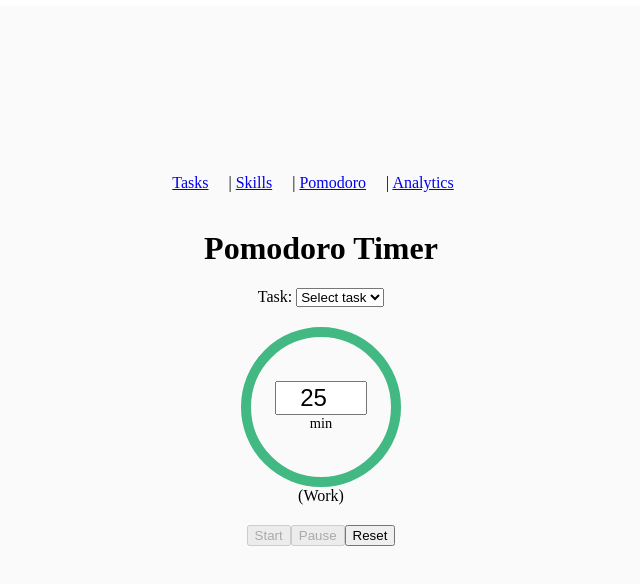
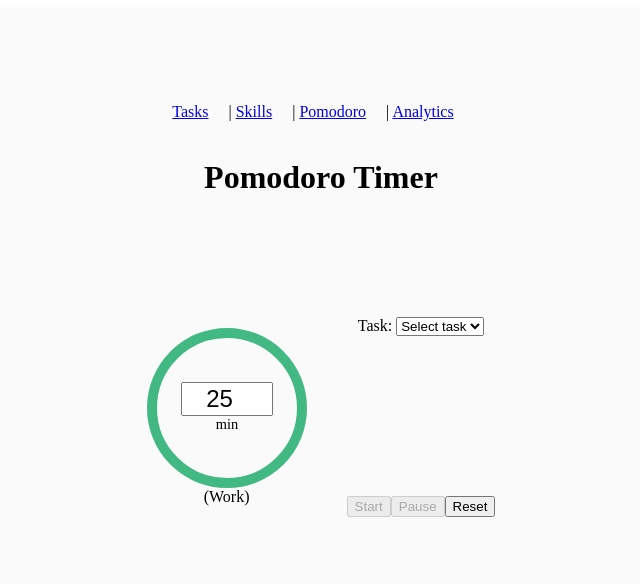
Before and after one commit to rebeccafitzpatr/tasko, a Vue app: page /pomodoro in a window 1280 px wide. Shown: the top 584 px of the page, without its empty margins (319-959 px from the left). Built offline with nearby package versions, Linux system fonts and the light colour scheme.

Commit message:
play around with the pomodoro styling

```diff
--- a/src/views/PomodoroView.vue
+++ b/src/views/PomodoroView.vue
@@ -2,17 +2,8 @@
 <template>
   <div>
     <h1>Pomodoro Timer</h1>
-    <div>
-      <label>
-        Task:
-        <select v-model="selectedTaskId" :disabled="isRunning">
-          <option value="" disabled>Select task</option>
-          <option v-for="task in tasks" :key="task.id" :value="task.id">
-            {{ task.name }}
-          </option>
-        </select>
-      </label>
-    </div>
+    <div class="pomodoro-content">
+
       <!-- <div>
         <label>
           Duration (minutes):
@@ -43,9 +34,26 @@
         </TimerCircle>
         <span>({{ sessionTypeLabel }})</span>
       </div>
+
+      <div class="pomodoro-controls">
+        <label>
+          Task:
+          <select v-model="selectedTaskId" :disabled="isRunning">
+            <option value="" disabled>Select task</option>
+            <option v-for="task in tasks" :key="task.id" :value="task.id">
+              {{ task.name }}
+            </option>
+          </select>
+        </label>
+
+        <div class="timer-controls">
           <button @click="start" :disabled="isRunning || !selectedTaskId">Start</button>
           <button @click="pause" :disabled="!isRunning">Pause</button>
           <button @click="reset">Reset</button>
+        </div>
+      </div>
+
+    </div>
   </div>
 </template>
 
@@ -106,4 +114,19 @@
     justify-content: center;
     margin: 20px 0;
   }
+
+  .pomodoro-content {
+    display: flex;
+    height:50vh;
+    flex-direction: row;
+    gap: 40px;
+    align-items: center;
+  }
+
+  .pomodoro-controls {
+    display: flex;
+    flex-direction: column;
+    height: 50%;
+    justify-content: space-between;
+  }
 </style>
```
Lines whose indentation alone changed are shown as unchanged.
